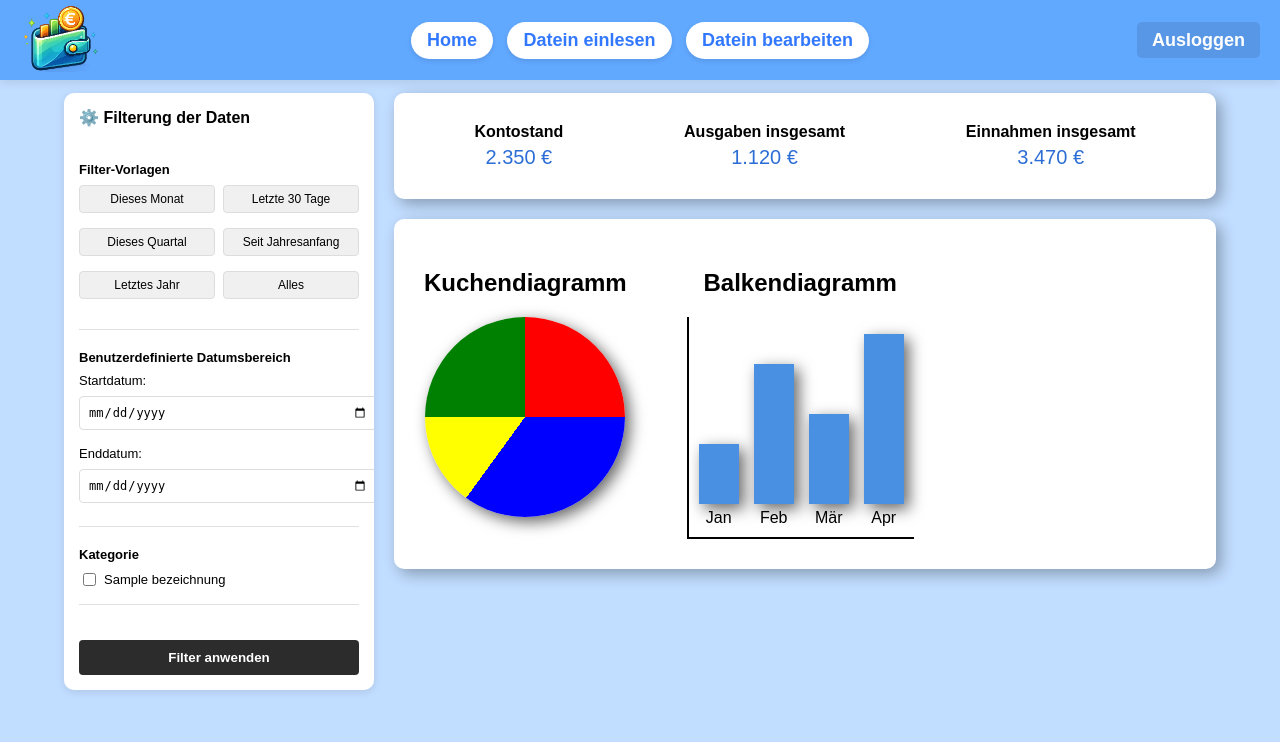
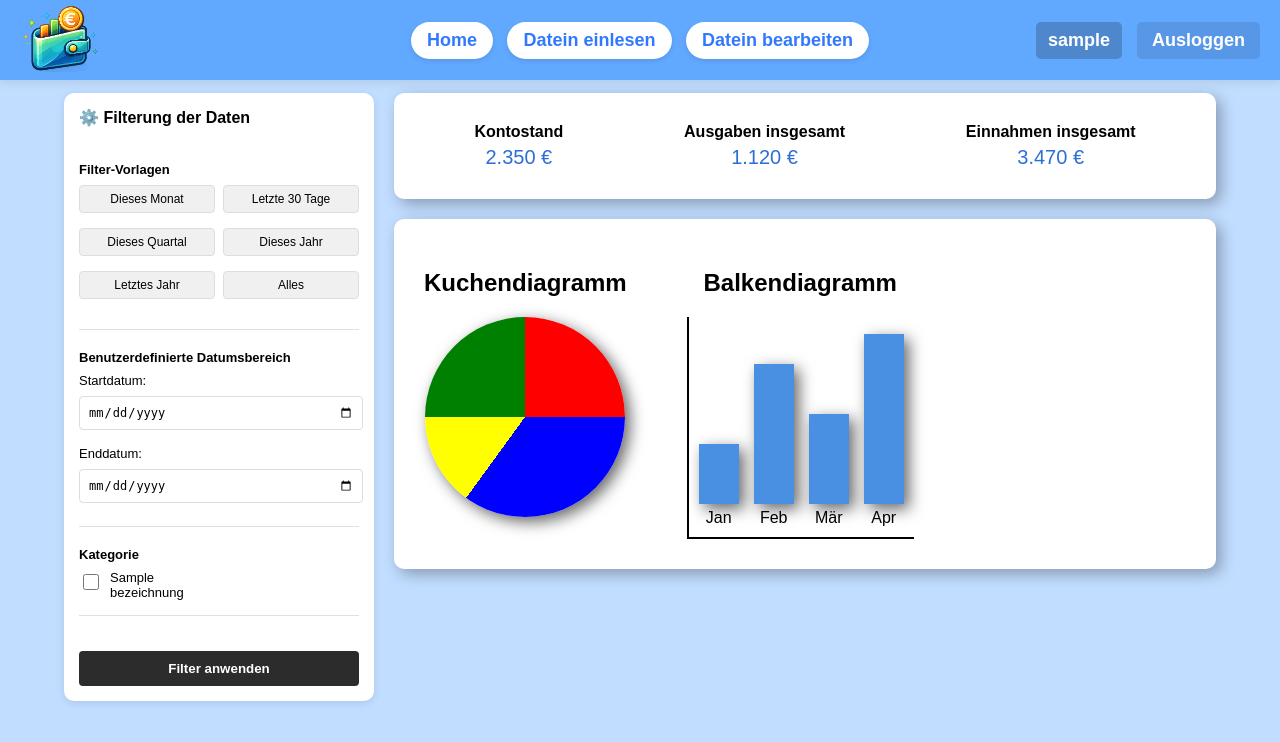
Before and after one commit to DCEv0LuTiOn/Finanzapp, a Flask app: template src/templates/menue/menue.html in a window 1280 px wide. Shown: the top 742 px of the page. Run offline with Flask 3, Linux system fonts and the light colour scheme; the template is opened without the code that fills it: most values are stand-ins (such as "Sample title", 1, 10 or a date in 2020); parts of the project's set-up code (start-up, migrations or seed data) failed here and were passed over.

Commit message:
Filterung fertig + Navigation Namen hinzugefügt

```diff
--- a/src/server.py
+++ b/src/server.py
@@ -3,6 +3,8 @@ from functools import wraps  # sorgt dafür, dass die Route ihren echten Namen b
 import db
 from dtos import *
 import hashlib
+import calendar
+from datetime import datetime, timedelta
 
 # Flask App definieren, static_folder auf public setzen
 app = Flask(
@@ -52,6 +54,7 @@ def login():
         if user:
             if user.Email == email and user.Passwort == hash_password(password):
                 session["user_id"] = user.ID  # Session sicher machen userid in session speichern
+                session["name"] = user.Vorname + " " + user.Nachname
                 return redirect(url_for("menue"))
             else:
                 error = "E-Mail oder Passwort falsch"
@@ -109,34 +112,111 @@ def logout():
     return redirect(url_for("login"))
 
 
-#Menue ausliefern
-@app.route("/menue")
+@app.route("/menue", methods=["GET", "POST"])
 @login_required
 def menue():
-    return render_template("menue/menue.html")
+    kategorien:list[KategorieDTO] = db.get_kategorien_by_kontoinhaber_id(session.get("user_id"))
+
+    # Default Datumsbereich
+    start_date = ""
+    end_date = ""
+
+    # User hat Filter angewendet → in Session speichern
+    if request.method == "POST":
+        selected_kategorien = request.form.getlist("kategorie")
+        session["selected_kategorien"] = selected_kategorien
+        session.modified = True  # wichtig: Session-Änderung mitteilen
+
+        # Welcher Button wurde gedrückt?
+        filter_btn = request.form.get("filter_btn")
+
+        # Datumsbereich bestimmen mit der separaten Funktion
+        start_date, end_date = filterdatum_auslesen(filter_btn)
+        session["start_date"] = start_date
+        session["end_date"] = end_date
+    else:
+        if "start_date" in session and "end_date" in session:
+            start_date = session["start_date"]
+            end_date = session["end_date"]
+        # Aus Session auslesen, oder alle Kategorien auswählen (Default)
+        if "selected_kategorien" in session and session["selected_kategorien"]:
+            selected_kategorien = session["selected_kategorien"]
+        else:
+            # Beim ersten Laden: alle Kategorie-IDs auswählen
+            selected_kategorien = [str(kategorie.ID) for kategorie in kategorien]
+
+    return render_template("menue/menue.html",
+                          user_name=session.get("name"),
+                          kategorien=kategorien,
+                          selected_kategorien=selected_kategorien,
+                          start_date=start_date,
+                          end_date=end_date)
 
 #Menue ausliefern
 @app.route("/data_input")
 @login_required
 def data_input():
-    return render_template("data_input.html")
+    return render_template("data_input.html", user_name=session.get("name"))
 
 #Menue ausliefern
 @app.route("/data_edit")
 @login_required
 def data_edit():
-    return render_template("data_edit.html")
+    return render_template("data_edit.html", user_name=session.get("name"))
 
+def filterdatum_auslesen(filter_btn):
+    today = datetime.now().date()
+    start_date = ""
+    end_date = ""
 
-# # Alle Benutzer abrufen
-# @app.route("/api/users", methods=["GET"])
-# def get_users():
-#     pass
+    if filter_btn == "this_Month":
+        # Dieses Monat: 1. bis Ende des Monats
+        monthday, last_day = calendar.monthrange(today.year, today.month)
+        end_date = datetime(today.year, today.month, last_day).strftime("%Y-%m-%d")
+        start_date = datetime(today.year, today.month, 1).strftime("%Y-%m-%d")
+    elif filter_btn == "last_30_days":
+        # Letzte 30 Tage: heute minus 30 Tage bis heute
+        end_date = today.strftime("%Y-%m-%d")
+        start_date = (today - timedelta(days=30)).strftime("%Y-%m-%d")
+    elif filter_btn == "current_quarter":
+        # Aktuelles Quartal
+        quarter = (today.month - 1) // 3  # 0=Q1, 1=Q2, 2=Q3, 3=Q4
+        quarter_start_month = quarter * 3 + 1
+        quarter_end_month = quarter * 3 + 3
 
-# # Benutzer hinzufügen
-# @app.route("/api/users", methods=["POST"])
-# def add_user():
-#     pass
+        start_date = datetime(today.year, quarter_start_month, 1).strftime("%Y-%m-%d")
+        if quarter_end_month == 3:
+            end_date = datetime(today.year, 3, 31).strftime("%Y-%m-%d")
+        elif quarter_end_month == 6:
+            end_date = datetime(today.year, 6, 30).strftime("%Y-%m-%d")
+        elif quarter_end_month == 9:
+            end_date = datetime(today.year, 9, 30).strftime("%Y-%m-%d")
+        else:  # quarter_end_month == 12
+            end_date = datetime(today.year, 12, 31).strftime("%Y-%m-%d")
+    elif filter_btn == "this_year":
+        # Dieses Jahr: 1. Januar bis 31. Dezember
+        end_date = datetime(today.year, 12, 31).strftime("%Y-%m-%d")
+        start_date = datetime(today.year, 1, 1).strftime("%Y-%m-%d")
+    elif filter_btn == "last_year":
+        # Letztes Jahr: 1. Januar bis 31. Dezember
+        end_date = datetime(today.year - 1, 12, 31).strftime("%Y-%m-%d")
+        start_date = datetime(today.year - 1, 1, 1).strftime("%Y-%m-%d")
+    elif filter_btn == "all":
+        # Keine Datumsfilter
+        start_date = ""
+        end_date = ""
+    elif filter_btn == "filter_apply":
+        # "Filter anwenden" Button: benutzerdefinierter Datumsbereich
+        # Der Aufrufer muss start_date und end_date aus request.form übergeben
+        start_date = request.form.get("start_date", "")
+        end_date = request.form.get("end_date", "")
+    else:
+        # Fallback: keine Datumsfilter
+        start_date = ""
+        end_date = ""
+
+    return (start_date, end_date)
+
 
 if __name__ == "__main__":
     # use_reloader=False ist der Schlüssel für VS Code Debugging!
--- a/src/static/css/menue/filter.css
+++ b/src/static/css/menue/filter.css
@@ -6,7 +6,6 @@
     padding: 15px;
     border-radius: 10px;
     box-shadow: 0 2px 8px rgba(0,0,0,0.1);
-    overflow-y: auto;
     max-height: 100%;
 }
 
@@ -34,9 +33,8 @@
     font-size: 13px;
 }
 
-.filter-section input[type="date"],
-.filter-section select {
-    width: 100%;
+.filter-section input{
+    width: 95%;
     padding: 8px;
     margin-bottom: 8px;
     border: 1px solid #ddd;
@@ -68,9 +66,9 @@
 }
 
 .checkbox-group {
-    display: flex;
-    flex-direction: column;
-    gap: 8px;
+    display: grid;
+    grid-template-columns: 1fr 1fr;
+    gap: 10px;
 }
 
 .checkbox-group label {
@@ -79,11 +77,14 @@
     font-weight: normal;
     margin: 0;
     font-size: 13px;
+    gap: 8px;
 }
 
 .checkbox-group input[type="checkbox"] {
-    margin-right: 8px;
+    flex-shrink: 0;
     cursor: pointer;
+    width: 16px;
+    height: 16px;
 }
 
 .apply-filters-btn {
@@ -96,9 +97,10 @@
     cursor: pointer;
     font-weight: 600;
     margin-top: 15px;
-    transition: background 0.2s ease;
+    transition: background 0.3s ease, box-shadow 0.3s ease, transform 0.2s ease;
 }
 
 .apply-filters-btn:hover {
-    background: #1a1a1a;
+    background: #0d7377;
+    box-shadow: 0 4px 12px rgba(13, 115, 119, 0.4);
 }
--- a/src/static/css/navigation.css
+++ b/src/static/css/navigation.css
@@ -25,8 +25,20 @@
 }
 
 .navigation-logout{
+    display: flex;
+    align-items: center;
+    gap: 15px;
     margin-left: auto;
     margin-right: 20px;
+}
+
+.user-id-display {
+    color: white;
+    font-weight: bold;
+    font-size: large;
+    background-color: rgba(0, 0, 0, 0.2);
+    padding: 8px 12px;
+    border-radius: 5px;
 }
 
 .navigation-logout a {
--- a/src/templates/menue/filter.html
+++ b/src/templates/menue/filter.html
@@ -5,35 +5,35 @@
         <div class="filter-section">
             <label>Filter-Vorlagen</label>
             <div class="filter-presets">
-                <button type="submit" class="preset-btn" name="preset" value="this_Month">Dieses Monat</button>
-                <button type="submit" class="preset-btn" name="preset" value="last_30_days">Letzte 30 Tage</button>
+                <button type="submit" class="preset-btn" name="filter_btn" value="this_Month">Dieses Monat</button>
+                <button type="submit" class="preset-btn" name="filter_btn" value="last_30_days">Letzte 30 Tage</button>
             </div>
             <div class="filter-presets">
-                <button type="submit" class="preset-btn" name="preset" value="current_quarter">Dieses Quartal</button>
-                <button type="submit" class="preset-btn" name="preset" value="year_to_date">Seit Jahresanfang</button>
+                <button type="submit" class="preset-btn" name="filter_btn" value="current_quarter">Dieses Quartal</button>
+                <button type="submit" class="preset-btn" name="filter_btn" value="this_year">Dieses Jahr</button>
             </div>
             <div class="filter-presets">
-                <button type="submit" class="preset-btn" name="preset" value="current_quarter">Letztes Jahr</button>
-                <button type="submit" class="preset-btn" name="preset" value="all">Alles</button>
+                <button type="submit" class="preset-btn" name="filter_btn" value="last_year">Letztes Jahr</button>
+                <button type="submit" class="preset-btn" name="filter_btn" value="all">Alles</button>
             </div>
         </div>
 
         <div class="filter-section">
             <label>Benutzerdefinierte Datumsbereich</label>
             <label style="font-weight: normal; margin-top: 8px;">Startdatum:</label>
-            <input type="date" name="start_date" value="{{ start_date or '2026-03-01' }}">
+            <input type="date" name="start_date" value="{{ start_date or '' }}">
             <label style="font-weight: normal; margin-top: 8px;">Enddatum:</label>
-            <input type="date" name="end_date" value="{{ end_date or '2026-03-31' }}">
+            <input type="date" name="end_date" value="{{ end_date or '' }}">
         </div>
 
         <div class="filter-section">
             <label>Kategorie</label>
             <div class="checkbox-group">
-                {% for category in categories %}
-                    <label><input type="checkbox" name="category" value="{{ category.ID }}" {% if category.ID in selected_categories %}checked{% endif %}> {{ category.Bezeichnung }}</label>
+                {% for kategorie in kategorien %}
+                    <label><input type="checkbox" name="kategorie" value="{{ kategorie.ID }}" {% if kategorie.ID|string in selected_kategorien %}checked{% endif %}> {{ kategorie.Bezeichnung }}</label>
                 {% endfor %}
             </div>
         </div>
-        <button type="submit" class="apply-filters-btn" name="apply" value="apply">Filter anwenden</button>
+        <button type="submit" class="apply-filters-btn" name="filter_btn" value="filter_apply">Filter anwenden</button>
     </form>
 </div>
--- a/src/templates/navigation.html
+++ b/src/templates/navigation.html
@@ -8,5 +8,8 @@
             <a href="{{ url_for('data_edit') }}" ><button class="navigation-btn">Datein bearbeiten</button></a>
         </div>
     </div>
-    <div class="navigation-logout"><a href="{{ url_for('logout') }}">Ausloggen</a></div>
+    <div class="navigation-logout">
+        <span class="user-id-display">{{ user_name }}</span>
+        <a href="{{ url_for('logout') }}">Ausloggen</a>
+    </div>
 </div>
```
Also changed, not shown: src/db.py (+21 -3 lines), src/Database.db.
